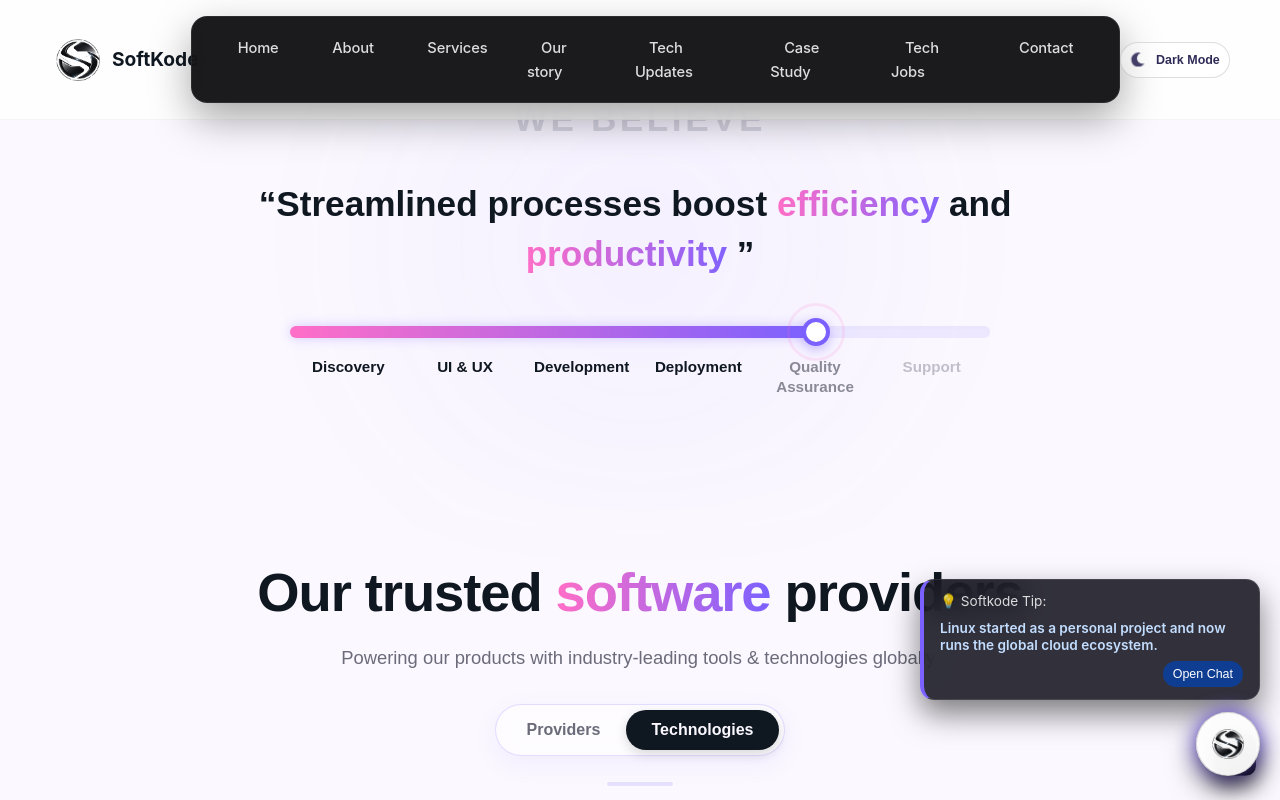
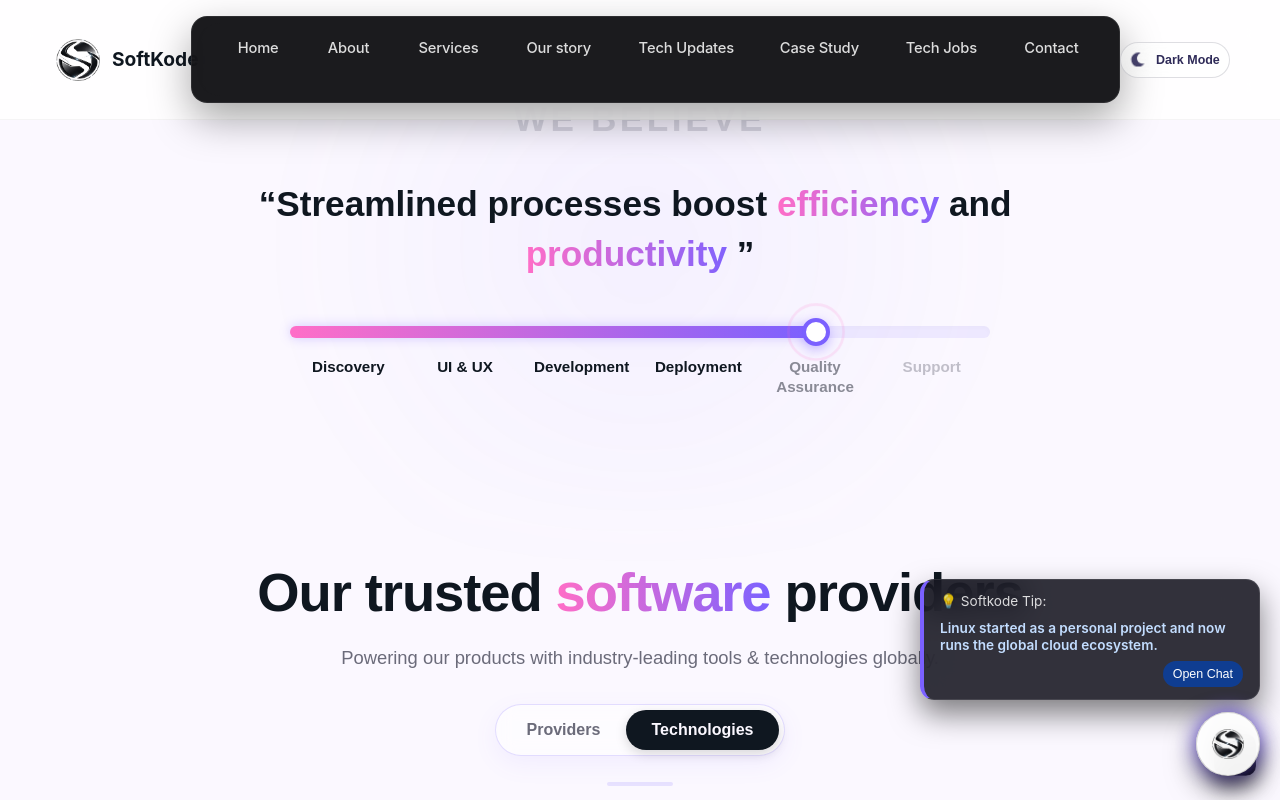
Before and after one commit to kri-sketch/softkode_v1, a React (Create React App) app: page /about in a window 1280 px wide. Built offline with nearby package versions, Linux system fonts and the light colour scheme.

Commit message:
feat: implement responsive Header and Home components with modular CSS styling

```diff
--- a/src/components/Header/Header.module.css
+++ b/src/components/Header/Header.module.css
@@ -84,20 +84,39 @@
 }
 
 .nav a {
+  position: relative;
   color: rgba(255, 255, 255, 0.85);
   text-decoration: none;
   font-weight: 500;
   font-size: 0.92rem;
   padding: 8px 14px;
   border-radius: 9999px;
-  transition: all 0.22s ease;
+  transition: all 0.3s ease;
   letter-spacing: -0.01em;
+  background-color: transparent;
+}
+
+.nav a::after {
+  content: "";
+  position: absolute;
+  bottom: 4px;
+  left: 14px;
+  right: 14px;
+  height: 2px;
+  background: var(--gradient, linear-gradient(90deg, #ff6ec7, #7b61ff));
+  border-radius: 2px;
+  transform: scaleX(0);
+  transform-origin: center;
+  transition: transform 0.35s cubic-bezier(0.2, 0.8, 0.2, 1);
+  box-shadow: 0 2px 10px rgba(255, 110, 199, 0.4);
 }
 
 .nav a:hover {
-  background-color: rgba(255, 255, 255, 0.12);
   color: #ffffff;
-  transform: translateY(-1px);
+}
+
+.nav a:hover::after {
+  transform: scaleX(1);
 }
 
 .themeToggle {
--- a/src/components/Home/Home.module.css
+++ b/src/components/Home/Home.module.css
@@ -31,6 +31,44 @@
     );
 
   overflow: hidden;
+}
+
+/* --- Desktop Abstract Orbs --- */
+.ambientOrb {
+  position: absolute;
+  border-radius: 50%;
+  pointer-events: none;
+  filter: blur(120px);
+  z-index: 0;
+  opacity: 0.6;
+}
+
+.orb1 {
+  width: 600px;
+  height: 600px;
+  background: var(--primary-1, #ff6ec7);
+  top: -200px;
+  left: -200px;
+  animation: driftRight 20s ease-in-out infinite alternate;
+}
+
+.orb2 {
+  width: 500px;
+  height: 500px;
+  background: var(--primary-2, #7b61ff);
+  bottom: -150px;
+  right: -100px;
+  animation: driftLeft 18s ease-in-out infinite alternate;
+}
+
+@keyframes driftRight {
+  0% { transform: translate(0, 0) scale(1); opacity: 0.3; }
+  100% { transform: translate(30vw, 15vh) scale(1.2); opacity: 0.5; }
+}
+
+@keyframes driftLeft {
+  0% { transform: translate(0, 0) scale(1); opacity: 0.3; }
+  100% { transform: translate(-20vw, -10vh) scale(1.1); opacity: 0.5; }
 }
 
 .content {
--- a/src/components/Home/Home.tsx
+++ b/src/components/Home/Home.tsx
@@ -20,6 +20,10 @@
 
   return (
     <section className={styles.heroSection} data-reveal>
+      {/* Decorative desktop ambient orbs */}
+      <div className={`${styles.ambientOrb} ${styles.orb1}`} />
+      <div className={`${styles.ambientOrb} ${styles.orb2}`} />
+
       <div className={styles.content}>
         <h1 className={styles.title}>{HOME_CONTENT.heroTitle}</h1>
         <p className={styles.subtitle}>
```
